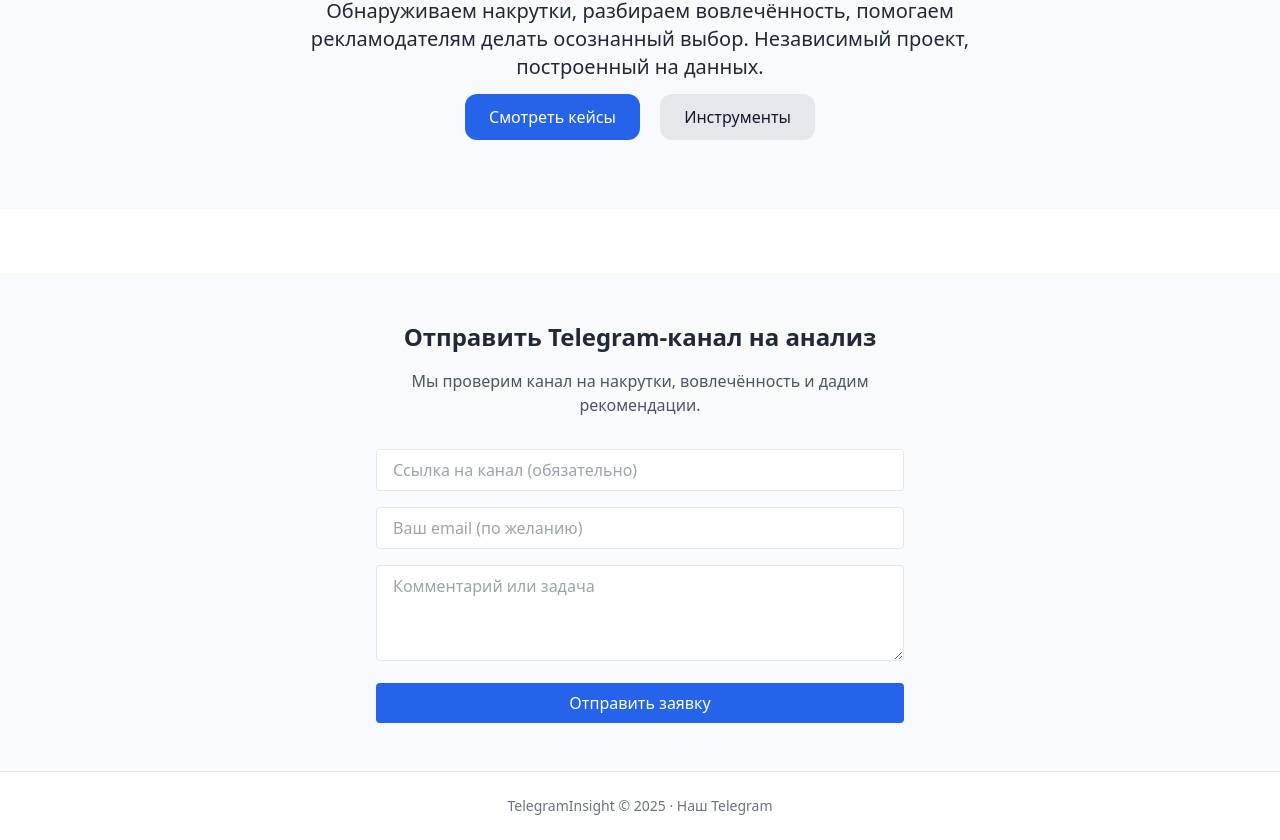
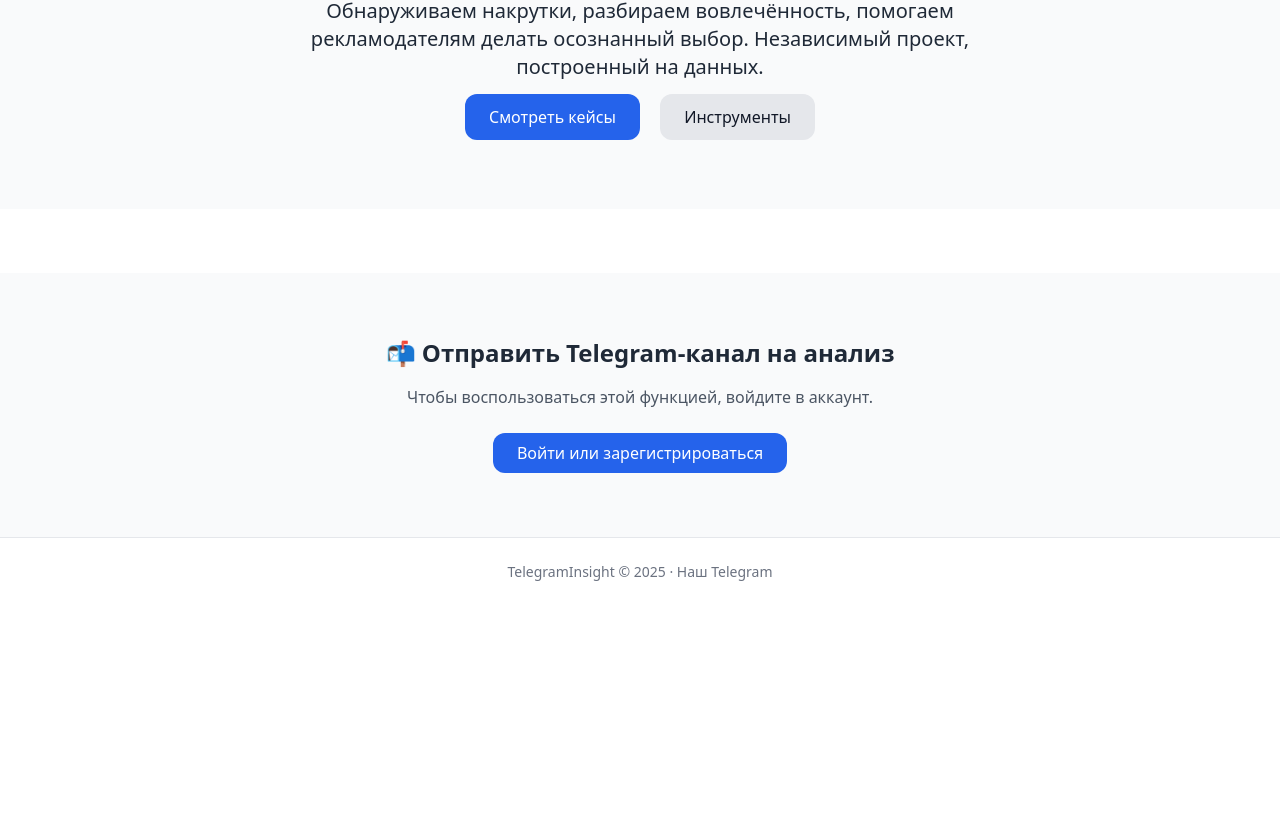
Before and after one commit to telegraminsight/telegraminsight, a plain HTML site: page index.html in a window 1280 px wide. Shown: the part 204-1044 px from the top of the page. After the commit the page ends 810 px from the top, so only its background shows below. Drawn offline with nearby package versions, Linux system fonts and the light colour scheme.

Commit message:
Update index.html

```diff
--- a/index.html
+++ b/index.html
@@ -31,15 +31,33 @@
     </div>
   </main>
 
-<section class="bg-gray-50 py-12 mt-16">
+<section class="bg-gray-50 py-16 mt-16">
   <div class="max-w-xl mx-auto px-6">
-    <h2 class="text-2xl font-bold text-center mb-4">Отправить Telegram-канал на анализ</h2>
-    <p class="text-gray-600 text-center mb-8">Мы проверим канал на накрутки, вовлечённость и дадим рекомендации.</p>
-    <form class="space-y-4">
-      <input type="url" placeholder="Ссылка на канал (обязательно)" required class="w-full border px-4 py-2 rounded" />
-      <input type="email" placeholder="Ваш email (по желанию)" class="w-full border px-4 py-2 rounded" />
-      <textarea placeholder="Комментарий или задача" class="w-full border px-4 py-2 rounded h-24"></textarea>
-      <button type="submit" class="w-full bg-blue-600 text-white py-2 rounded hover:bg-blue-700">Отправить заявку</button>
+    <h2 class="text-2xl font-bold text-center mb-4">📬 Отправить Telegram-канал на анализ</h2>
+    <p class="text-center text-gray-600 mb-6">
+      Чтобы воспользоваться этой функцией, войдите в аккаунт.
+    </p>
+
+    <!-- Блок для неавторизованных -->
+    <div class="text-center">
+      <a href="/login" class="inline-block bg-blue-600 text-white px-6 py-2 rounded-xl hover:bg-blue-700">
+        Войти или зарегистрироваться
+      </a>
+    </div>
+
+    <!-- Если пользователь авторизован — показываем форму -->
+    <!-- Эту часть можно сделать видимой через JS или backend -->
+    <form class="space-y-4 mt-10 hidden" id="channel-analysis-form">
+      <input type="url" name="channel" required placeholder="Ссылка на канал (обязательно)"
+             class="w-full border px-4 py-2 rounded" />
+      <input type="email" name="email" placeholder="Ваш email (по желанию)"
+             class="w-full border px-4 py-2 rounded" />
+      <textarea name="comment" rows="4" placeholder="Комментарий (опционально)"
+                class="w-full border px-4 py-2 rounded"></textarea>
+      <button type="submit"
+              class="w-full bg-blue-600 text-white py-2 rounded hover:bg-blue-700">
+        Отправить заявку
+      </button>
     </form>
   </div>
 </section>
```
